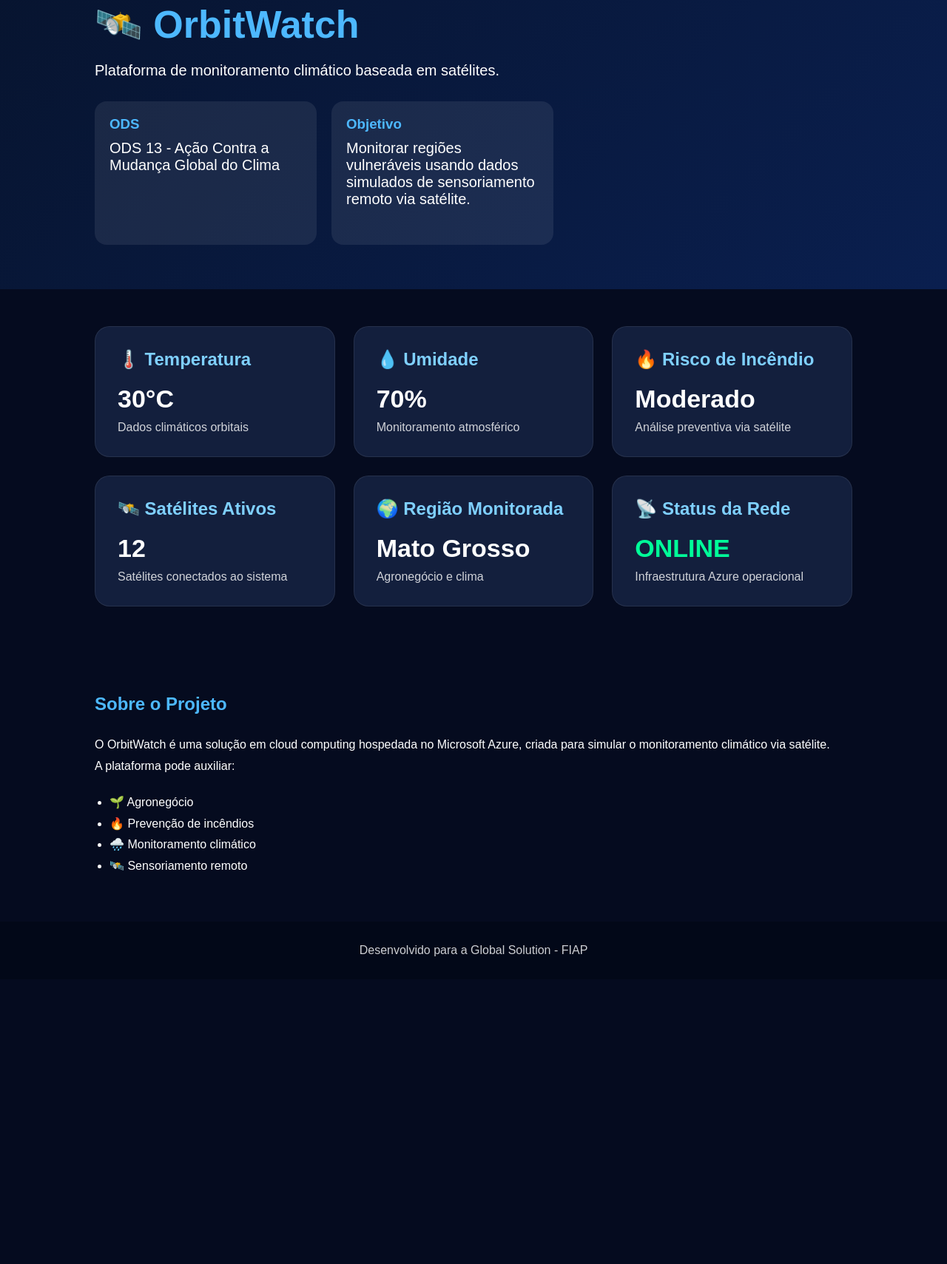
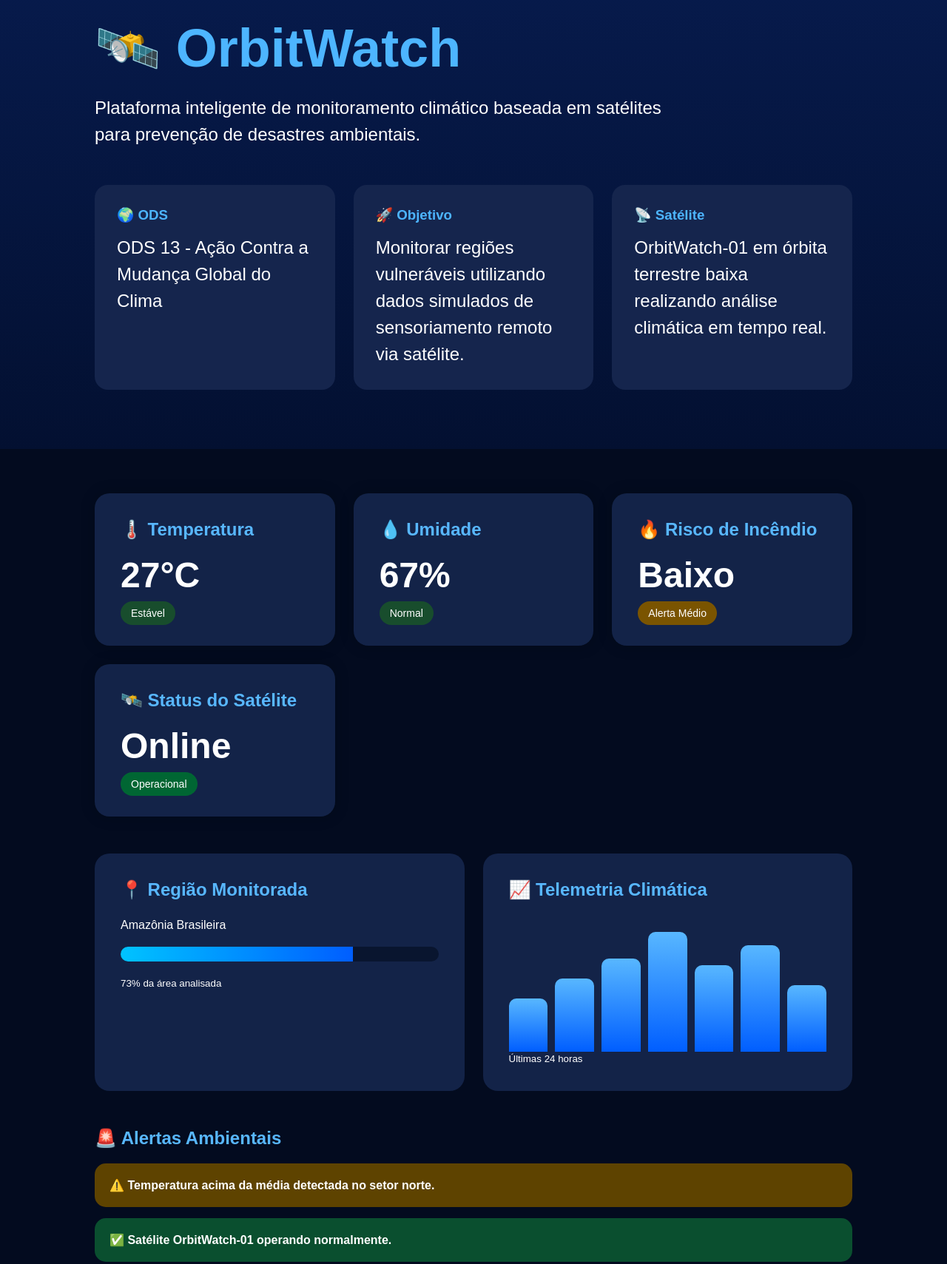
Before and after one commit to Matos-Ricardo/orbitwatch, a website: page index.html in a window 1280 px wide. Shown: the part 57-1766 px from the top of the page at 74% size. Before the commit the page ends 1381 px from the top, so only its background shows below. Drawn offline with Linux system fonts and the light colour scheme.

Commit message:
new orbitwatch dashboard

```diff
--- a/index.html
+++ b/index.html
@@ -9,90 +9,124 @@
 <body>
 
   <header class="hero">
+    <div class="overlay"></div>
+
+    <div class="hero-content">
       <h1>🛰️ OrbitWatch</h1>
       <p>
-      Plataforma de monitoramento climático baseada em satélites.
+        Plataforma inteligente de monitoramento climático baseada em satélites
+        para prevenção de desastres ambientais.
       </p>
 
-    <div class="hero-info">
-      <div class="info-box">
-        <h3>ODS</h3>
-        <p>ODS 13 - Ação Contra a Mudança Global do Clima</p>
+      <div class="info-grid">
+
+        <div class="info-card">
+          <h3>🌍 ODS</h3>
+          <p>
+            ODS 13 - Ação Contra a Mudança Global do Clima
+          </p>
         </div>
 
-      <div class="info-box">
-        <h3>Objetivo</h3>
+        <div class="info-card">
+          <h3>🚀 Objetivo</h3>
           <p>
-          Monitorar regiões vulneráveis usando dados simulados
+            Monitorar regiões vulneráveis utilizando dados simulados
             de sensoriamento remoto via satélite.
           </p>
+        </div>
+
+        <div class="info-card">
+          <h3>📡 Satélite</h3>
+          <p>
+            OrbitWatch-01 em órbita terrestre baixa realizando
+            análise climática em tempo real.
+          </p>
+        </div>
+
       </div>
     </div>
   </header>
 
   <main class="dashboard">
 
-    <section class="card">
+    <section class="cards">
+
+      <div class="card">
         <h2>🌡️ Temperatura</h2>
         <p id="temp">28°C</p>
-      <span>Dados climáticos orbitais</span>
+        <span class="status normal">Estável</span>
+      </div>
+
+      <div class="card">
+        <h2>💧 Umidade</h2>
+        <p id="humidity">40%</p>
+        <span class="status normal">Normal</span>
+      </div>
+
+      <div class="card">
+        <h2>🔥 Risco de Incêndio</h2>
+        <p id="fire">Moderado</p>
+        <span class="status warning">Alerta Médio</span>
+      </div>
+
+      <div class="card">
+        <h2>🛰️ Status do Satélite</h2>
+        <p>Online</p>
+        <span class="status online">Operacional</span>
+      </div>
+
     </section>
 
-    <section class="card">
-      <h2>💧 Umidade</h2>
-      <p id="humidity">65%</p>
-      <span>Monitoramento atmosférico</span>
+    <section class="panel-section">
+
+      <div class="panel">
+        <h2>📍 Região Monitorada</h2>
+        <p>Amazônia Brasileira</p>
+
+        <div class="bar">
+          <div class="fill"></div>
+        </div>
+
+        <small>73% da área analisada</small>
+      </div>
+
+      <div class="panel">
+        <h2>📈 Telemetria Climática</h2>
+
+        <div class="graph">
+          <div class="line l1"></div>
+          <div class="line l2"></div>
+          <div class="line l3"></div>
+          <div class="line l4"></div>
+          <div class="line l5"></div>
+          <div class="line l6"></div>
+          <div class="line l7"></div>
+        </div>
+
+        <small>Últimas 24 horas</small>
+      </div>
+
     </section>
 
-    <section class="card">
-      <h2>🔥 Risco de Incêndio</h2>
-      <p id="fire">Baixo</p>
-      <span>Análise preventiva via satélite</span>
-    </section>
+    <section class="alerts">
 
-    <section class="card">
-      <h2>🛰️ Satélites Ativos</h2>
-      <p>12</p>
-      <span>Satélites conectados ao sistema</span>
-    </section>
+      <h2>🚨 Alertas Ambientais</h2>
 
-    <section class="card">
-      <h2>🌍 Região Monitorada</h2>
-      <p>Mato Grosso</p>
-      <span>Agronegócio e clima</span>
-    </section>
+      <div class="alert warning-alert">
+        ⚠️ Temperatura acima da média detectada no setor norte.
+      </div>
 
-    <section class="card">
-      <h2>📡 Status da Rede</h2>
-      <p class="online">ONLINE</p>
-      <span>Infraestrutura Azure operacional</span>
+      <div class="alert ok-alert">
+        ✅ Satélite OrbitWatch-01 operando normalmente.
+      </div>
+
     </section>
 
   </main>
 
-  <section class="about">
-    <h2>Sobre o Projeto</h2>
-
-    <p>
-      O OrbitWatch é uma solução em cloud computing hospedada no Microsoft Azure,
-      criada para simular o monitoramento climático via satélite.
-    </p>
-
-    <p>
-      A plataforma pode auxiliar:
-    </p>
-
-    <ul>
-      <li>🌱 Agronegócio</li>
-      <li>🔥 Prevenção de incêndios</li>
-      <li>🌧️ Monitoramento climático</li>
-      <li>🛰️ Sensoriamento remoto</li>
-    </ul>
-  </section>
-
   <footer>
     <p>
-      Desenvolvido para a Global Solution - FIAP
+      OrbitWatch © 2026 | Global Solution FIAP | Cloud Computing & DevSecOps
     </p>
   </footer>
 
--- a/script.js
+++ b/script.js
@@ -1,21 +1,29 @@
-function atualizarDados() {
+function randomTemp() {
+  return Math.floor(Math.random() * 12) + 24;
+}
 
-  const temperaturas = [24, 26, 28, 30, 32];
-  const umidades = [40, 50, 65, 70, 80];
-  const riscos = ["Baixo", "Moderado", "Alto"];
+function randomHumidity() {
+  return Math.floor(Math.random() * 30) + 40;
+}
 
-  const temp =
-    temperaturas[Math.floor(Math.random() * temperaturas.length)];
+function updateDashboard() {
 
-  const humidity =
-    umidades[Math.floor(Math.random() * umidades.length)];
-
-  const fire =
-    riscos[Math.floor(Math.random() * riscos.length)];
+  const temp = randomTemp();
+  const humidity = randomHumidity();
 
   document.getElementById("temp").innerText = temp + "°C";
   document.getElementById("humidity").innerText = humidity + "%";
-  document.getElementById("fire").innerText = fire;
+
+  const fire = document.getElementById("fire");
+
+  if(temp >= 32){
+    fire.innerText = "Alto";
+  } else if(temp >= 28){
+    fire.innerText = "Moderado";
+  } else {
+    fire.innerText = "Baixo";
+  }
+
 }
 
-setInterval(atualizarDados, 4000);
+setInterval(updateDashboard, 4000);
--- a/style.css
+++ b/style.css
@@ -1,106 +1,194 @@
-* {
-  margin: 0;
-  padding: 0;
-  box-sizing: border-box;
-  font-family: Arial, Helvetica, sans-serif;
+*{
+  margin:0;
+  padding:0;
+  box-sizing:border-box;
+  font-family:Arial, Helvetica, sans-serif;
 }
 
-body {
-  background: #050b1f;
-  color: white;
+body{
+  background:#030b1f;
+  color:white;
 }
 
-.hero {
-  padding: 60px 10%;
-  background: linear-gradient(135deg, #07142f, #0a1f4f);
+.hero{
+  position:relative;
+  padding:80px 10%;
+  background:linear-gradient(180deg,#071b4d,#031031);
 }
 
-.hero h1 {
-  font-size: 52px;
-  color: #4db8ff;
-  margin-bottom: 20px;
+.hero-content{
+  position:relative;
+  z-index:2;
 }
 
-.hero p {
-  font-size: 20px;
-  margin-bottom: 30px;
-  max-width: 700px;
+.hero h1{
+  font-size:72px;
+  color:#4db5ff;
+  margin-bottom:20px;
 }
 
-.hero-info {
-  display: flex;
-  gap: 20px;
-  flex-wrap: wrap;
+.hero p{
+  font-size:24px;
+  max-width:800px;
+  line-height:1.5;
 }
 
-.info-box {
-  background: rgba(255,255,255,0.08);
-  padding: 20px;
-  border-radius: 16px;
-  width: 300px;
+.info-grid{
+  margin-top:50px;
+  display:grid;
+  grid-template-columns:repeat(auto-fit,minmax(250px,1fr));
+  gap:25px;
 }
 
-.info-box h3 {
-  margin-bottom: 10px;
-  color: #4db8ff;
+.info-card{
+  background:#15254d;
+  padding:30px;
+  border-radius:18px;
+  transition:0.3s;
 }
 
-.dashboard {
-  padding: 50px 10%;
-  display: grid;
-  grid-template-columns: repeat(auto-fit, minmax(260px, 1fr));
-  gap: 25px;
+.info-card:hover{
+  transform:translateY(-8px);
 }
 
-.card {
-  background: #131f3d;
-  padding: 30px;
-  border-radius: 20px;
-  transition: 0.3s;
-  border: 1px solid rgba(255,255,255,0.08);
+.info-card h3{
+  color:#4db5ff;
+  margin-bottom:15px;
 }
 
-.card:hover {
-  transform: translateY(-5px);
+.dashboard{
+  padding:60px 10%;
 }
 
-.card h2 {
-  margin-bottom: 20px;
-  color: #7fd0ff;
+.cards{
+  display:grid;
+  grid-template-columns:repeat(auto-fit,minmax(250px,1fr));
+  gap:25px;
 }
 
-.card p {
-  font-size: 34px;
-  font-weight: bold;
-  margin-bottom: 10px;
+.card{
+  background:#132348;
+  padding:35px;
+  border-radius:20px;
+  transition:0.3s;
+  box-shadow:0 0 20px rgba(0,0,0,0.2);
 }
 
-.card span {
-  opacity: 0.8;
+.card:hover{
+  transform:scale(1.03);
 }
 
-.online {
-  color: #00ff99;
+.card h2{
+  margin-bottom:20px;
+  color:#58b7ff;
 }
 
-.about {
-  padding: 60px 10%;
-  line-height: 1.8;
+.card p{
+  font-size:48px;
+  font-weight:bold;
+  margin-bottom:15px;
 }
 
-.about h2 {
-  margin-bottom: 20px;
-  color: #4db8ff;
+.status{
+  padding:8px 14px;
+  border-radius:20px;
+  font-size:14px;
 }
 
-.about ul {
-  margin-top: 20px;
-  padding-left: 20px;
+.normal{
+  background:#184d2d;
 }
 
-footer {
-  text-align: center;
-  padding: 30px;
-  background: #020817;
-  opacity: 0.8;
+.warning{
+  background:#7a5400;
 }
+
+.online{
+  background:#006633;
+}
+
+.panel-section{
+  margin-top:50px;
+  display:grid;
+  grid-template-columns:repeat(auto-fit,minmax(350px,1fr));
+  gap:25px;
+}
+
+.panel{
+  background:#132348;
+  padding:35px;
+  border-radius:20px;
+}
+
+.panel h2{
+  margin-bottom:25px;
+  color:#58b7ff;
+}
+
+.bar{
+  width:100%;
+  height:20px;
+  background:#09152f;
+  border-radius:20px;
+  overflow:hidden;
+  margin:20px 0;
+}
+
+.fill{
+  width:73%;
+  height:100%;
+  background:linear-gradient(90deg,#00c3ff,#005eff);
+}
+
+.graph{
+  height:180px;
+  display:flex;
+  align-items:flex-end;
+  gap:10px;
+}
+
+.line{
+  flex:1;
+  background:linear-gradient(180deg,#58b7ff,#005eff);
+  border-radius:10px 10px 0 0;
+}
+
+.l1{height:40%;}
+.l2{height:55%;}
+.l3{height:70%;}
+.l4{height:90%;}
+.l5{height:65%;}
+.l6{height:80%;}
+.l7{height:50%;}
+
+.alerts{
+  margin-top:50px;
+}
+
+.alerts h2{
+  margin-bottom:20px;
+  color:#58b7ff;
+}
+
+.alert{
+  padding:20px;
+  border-radius:15px;
+  margin-bottom:15px;
+  font-weight:bold;
+}
+
+.warning-alert{
+  background:#5e4300;
+}
+
+.ok-alert{
+  background:#0a4f2f;
+}
+
+footer{
+  margin-top:60px;
+  padding:30px;
+  text-align:center;
+  background:#020817;
+  color:#8da3c7;
+}
```
Lines whose indentation alone changed are shown as unchanged.
